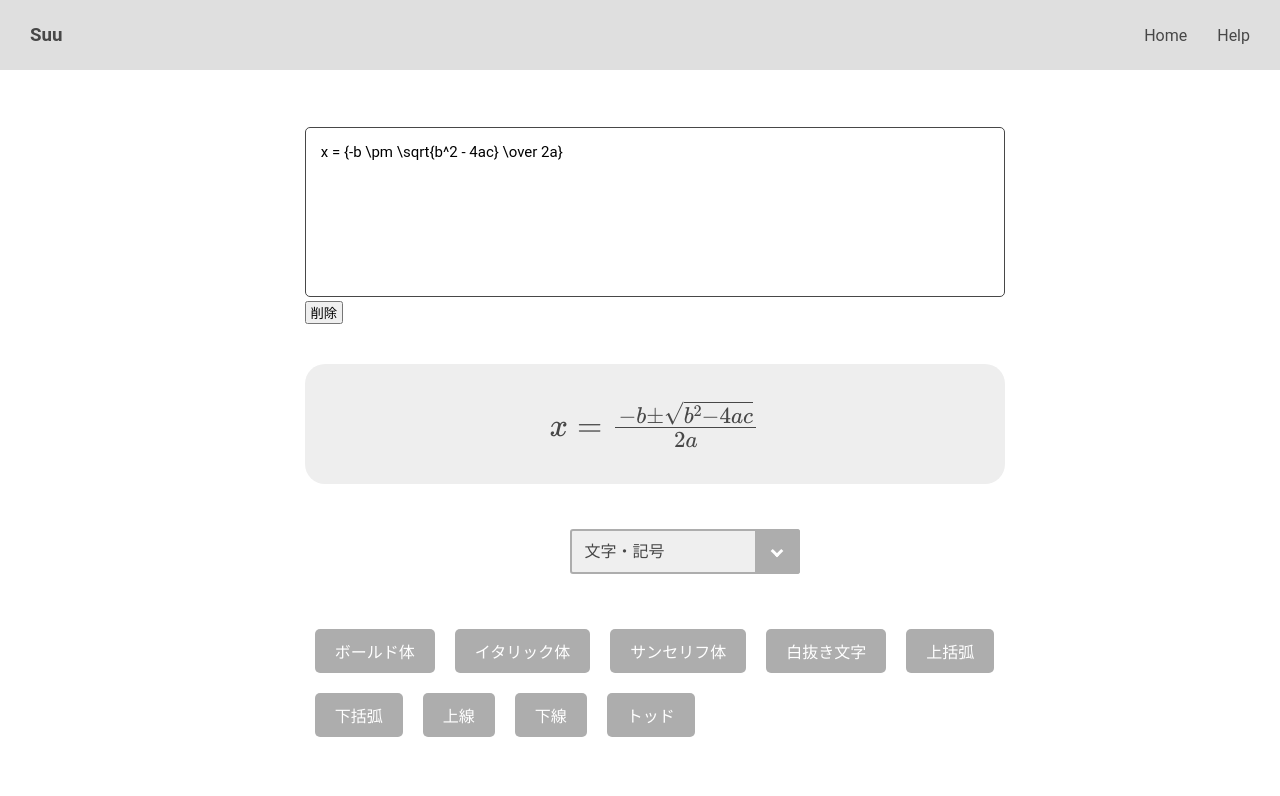
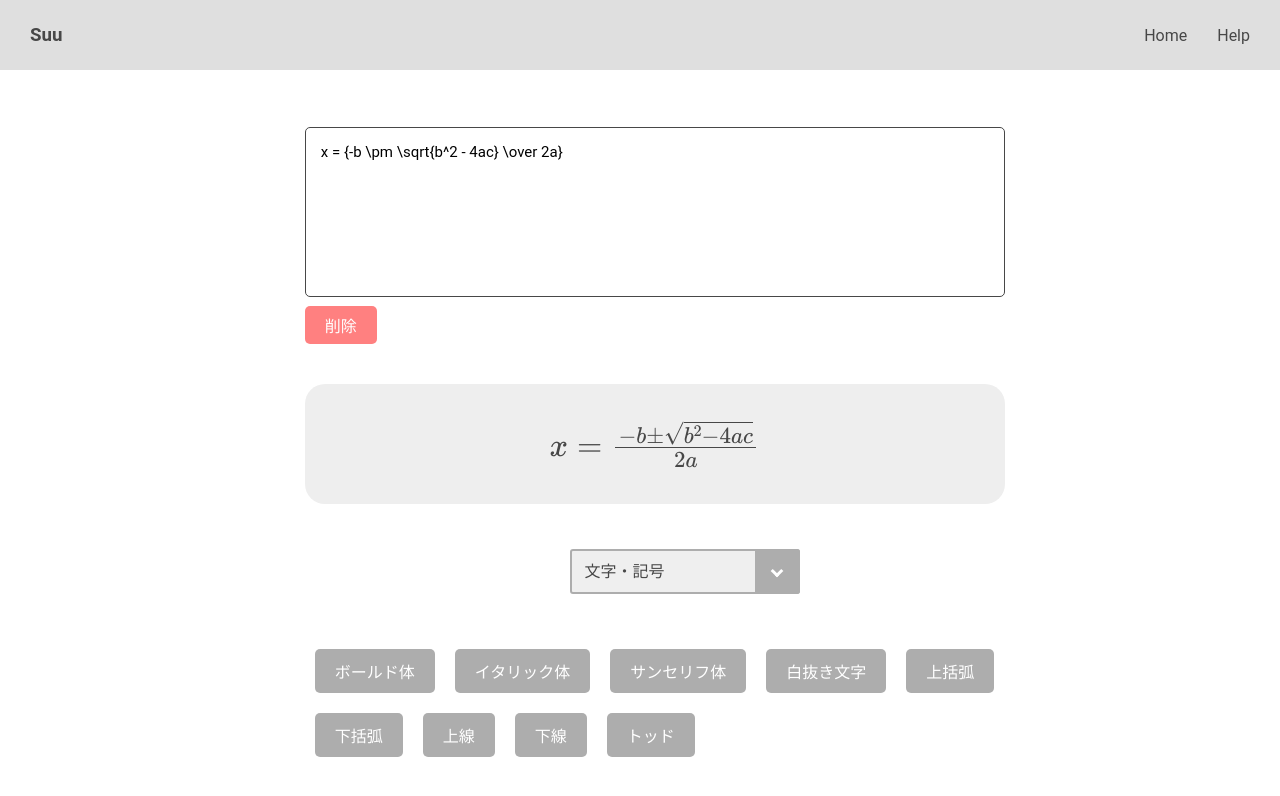
Before and after one commit to Sakamochanq/LaTex-Formula-Generator, a React (Create React App) app: page / in a window 1280 px wide. Shown: the top 796 px of the page. Built offline with nearby package versions, Linux system fonts and the light colour scheme.

Commit message:
style: 削除ボタンの見た目を整えた

```diff
--- a/src/App.css
+++ b/src/App.css
@@ -71,6 +71,25 @@ header {
   padding: 15px;
   border: 1px solid #474747;
   border-radius: 5px;
+}
+
+.removeButton {
+  background-color: #ff8080;
+  color: #fff;
+  border: none;
+  margin-top: 5px;
+  border-radius: 5px;
+  padding: 7px 20px;
+  cursor: pointer;
+  font-size: 1rem;
+}
+.removeButton:hover {
+  background-color: #ff4d4d;
+  transition: ease-in-out 0.2s;
+}
+.removeButton:active {
+  background-color: #ff8080;
+  transition: ease-in-out 0.1s;
 }
 
 .preview-wrapper {
--- a/src/components/Button.js
+++ b/src/components/Button.js
@@ -34,7 +34,7 @@ export const Button = () => {
       <div className="latex-container">
         <textarea value={latex} id="inputBox" onChange={handleChange} />
         <br />
-        <input type="button" onClick={remove} value=" 削除 " />
+        <input className='removeButton' type="button" onClick={remove} value="削除" />
         <div className="preview-wrapper">
           <span
             className="LaTex"
```
